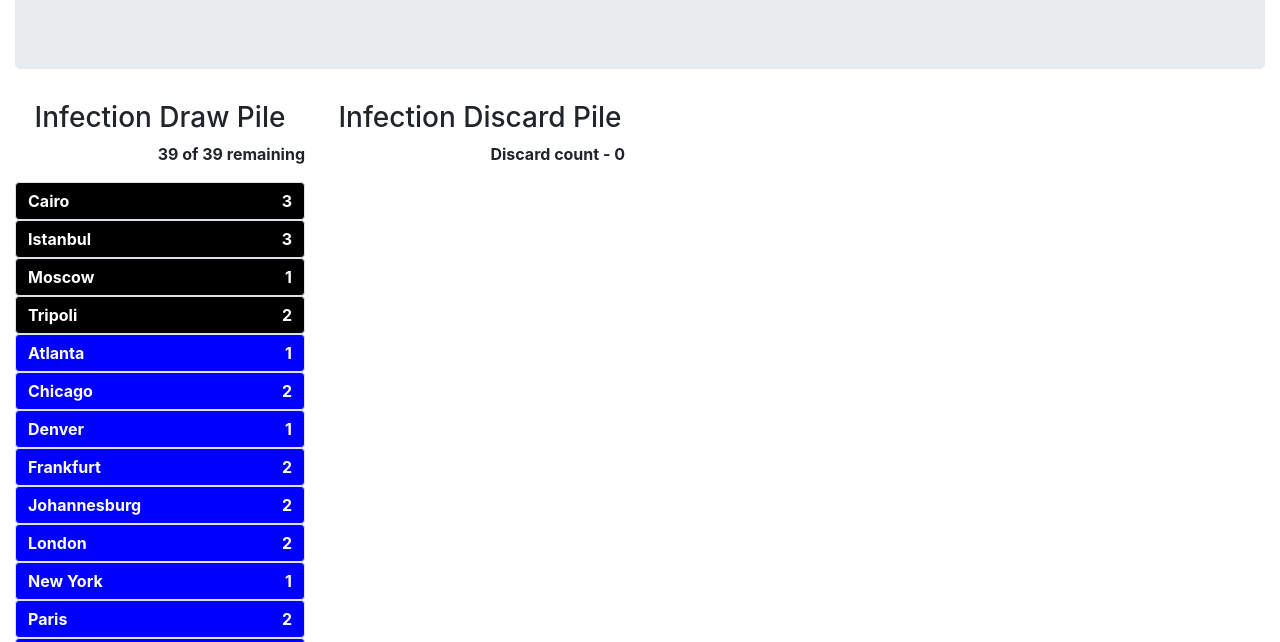
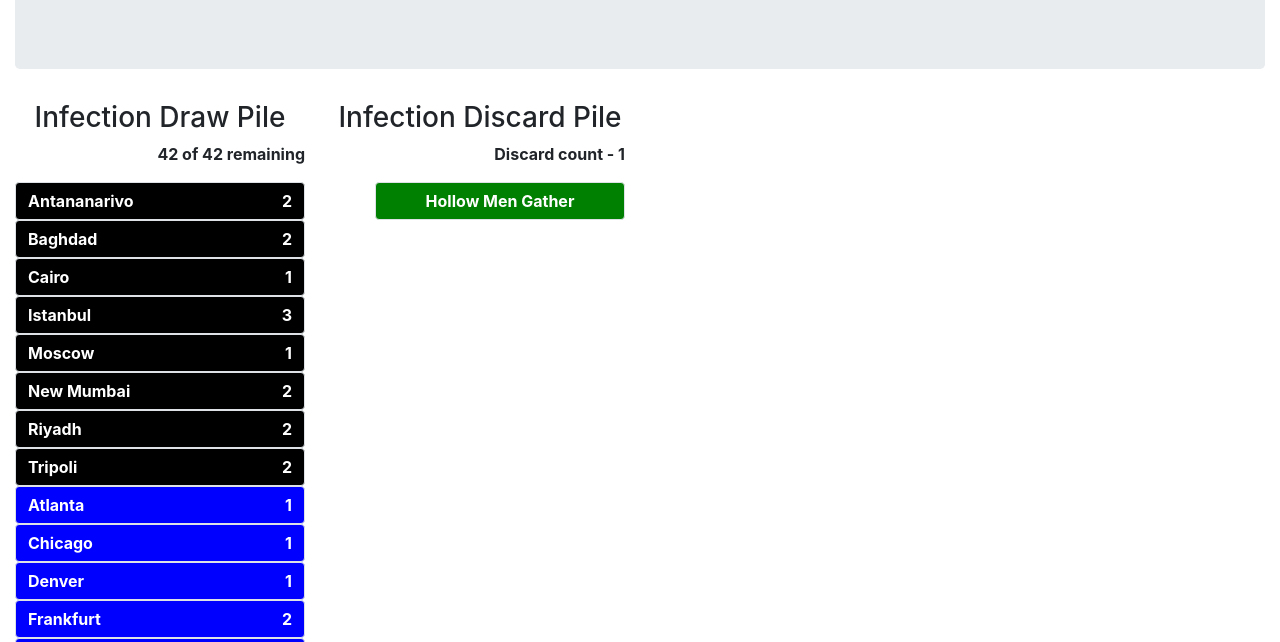
Before and after one commit to kshick/hello-world, a plain HTML site: page index.html in a window 1280 px wide. Shown: the part 152-794 px from the top of the page. Drawn offline with nearby package versions, Linux system fonts and the light colour scheme; some packages are replaced by stand-ins of ours.

Commit message:
3-15 updates

```diff
--- a/main.css
+++ b/main.css
@@ -10,6 +10,11 @@
 .city-blue {
 	color: white;
   	background-color: blue;
+}
+
+.city-green {
+	color: white;
+	background-color: green;
 }
 
 .column {
--- a/main.js
+++ b/main.js
@@ -22,34 +22,41 @@ angular.module('myApp', [])
 
     cities.drawPile = [
     	{text:'Atlanta', color:"blue", count:1, max:1},
-    	{text:'Chicago', color:"blue", count:2, max:2},
+    	{text:'Chicago', color:"blue", count:1, max:1},
     	{text:'Denver', color:"blue", count:1, max:1}, //max:2
     	{text:'Frankfurt', color:"blue", count:2, max:2},
-	{text:'Johannesburg', color:"blue", count:2, max:2},
+	{text:'Johannesburg', color:"blue", count:1, max:1},
     	{text:'London', color:"blue", count:2, max:2},
     	{text:'New York', color:"blue", count:1, max:1}, //max:3
 	{text:'Paris', color:"blue", count:2, max:2},
 	{text:'San Francisco', color:"blue", count:1, max:1},
-    	{text:'Washington',  color:"blue", count:3, max:3},
+    	{text:'Washington',  color:"blue", count:2, max:2},
 	//{text:'Bogota', color:"yellow", count:0, max:0}, //max:2
 	{text:'Buenos Aires', color:"yellow", count:2, max:2},
 	//{text:'Jacksonville', color:"yellow", count:0, max:0}, //max:3
+  {text:'Khartoum', color:"yellow", count:1, max:1},
 	{text:'Kinshasa', color:"yellow", count:1, max:1},
 	{text:'Lagos', color:"yellow", count:3, max:3},
 	{text:'Lima',  color:"yellow", count:1, max:1},
-	{text:'Los Angeles', color:"yellow", count:1, max:1},
+	//{text:'Los Angeles', color:"yellow", count:1, max:1},
 	{text:'Mexico City', color:"yellow", count:1, max:1},
 	{text:'Santiago', color:"yellow", count:1, max:1},
 	{text:'Sao Paulo', color:"yellow", count:3, max:3},
-	{text:'Cairo', color:"black", count:3, max:3},
+  {text:'Antananarivo', color:"black", count:2, max:2},
+	{text:'Baghdad', color:"black", count:2, max:2},
+	{text:'Cairo', color:"black", count:1, max:1},
 	{text:'Istanbul', color:"black", count:3, max:3},
 	{text:'Moscow', color:"black", count:1, max:1},
+	{text:'New Mumbai', color:"black", count:2, max:2},
+	{text:'Riyadh', color:"black", count:2, max:2},
 	{text:'Tripoli', color:"black", count:2, max:2}]; //max:3
 
     //  Epidemic progression - 2,2,2,3,3,4,4,5
 
 
-    cities.discardPile = [];
+    cities.discardPile = [
+			{text:'Hollow Men Gather', color:"green", count:4, max:4}
+		];
 
     cities.adminMode = false;
 
```
